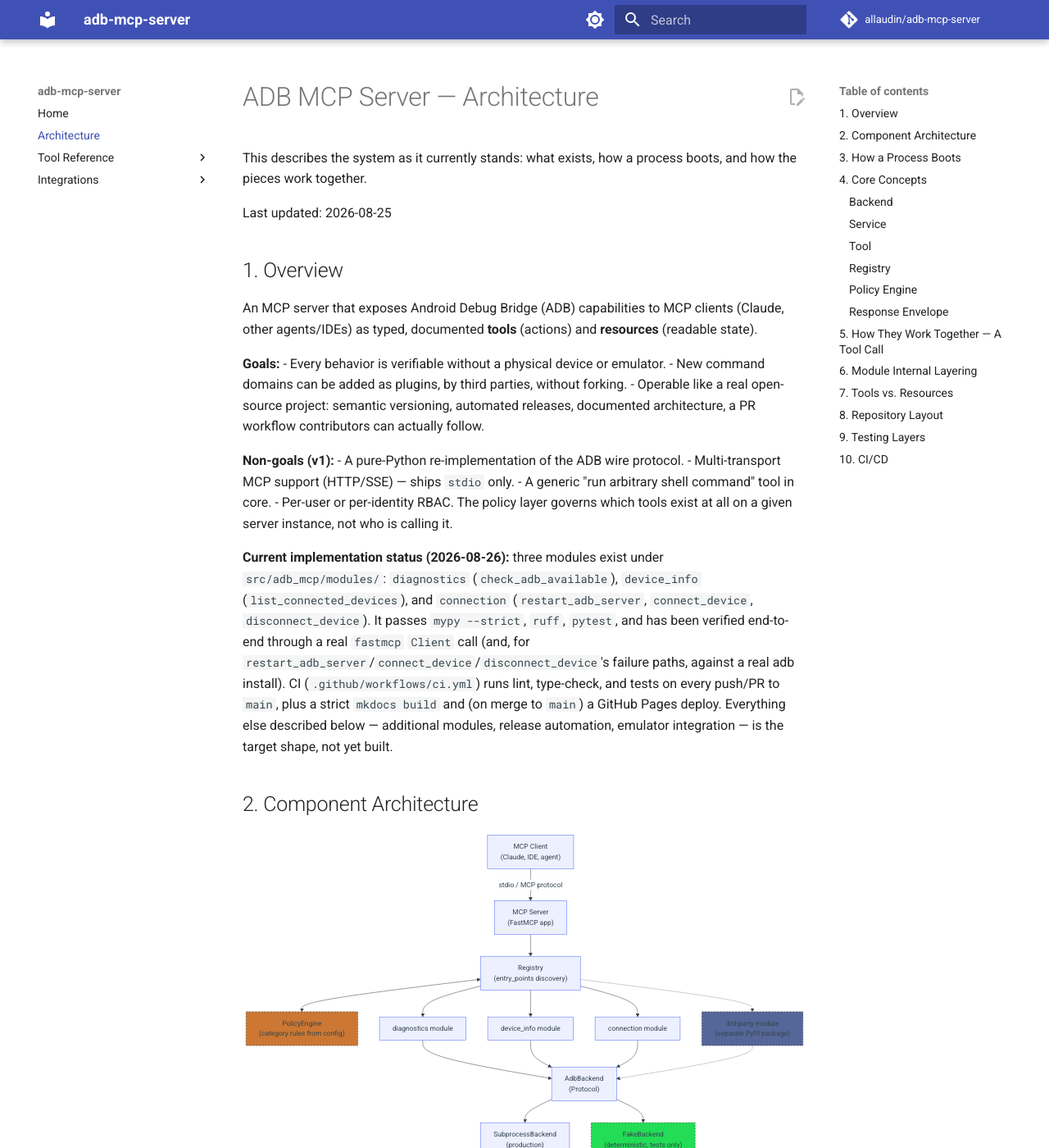
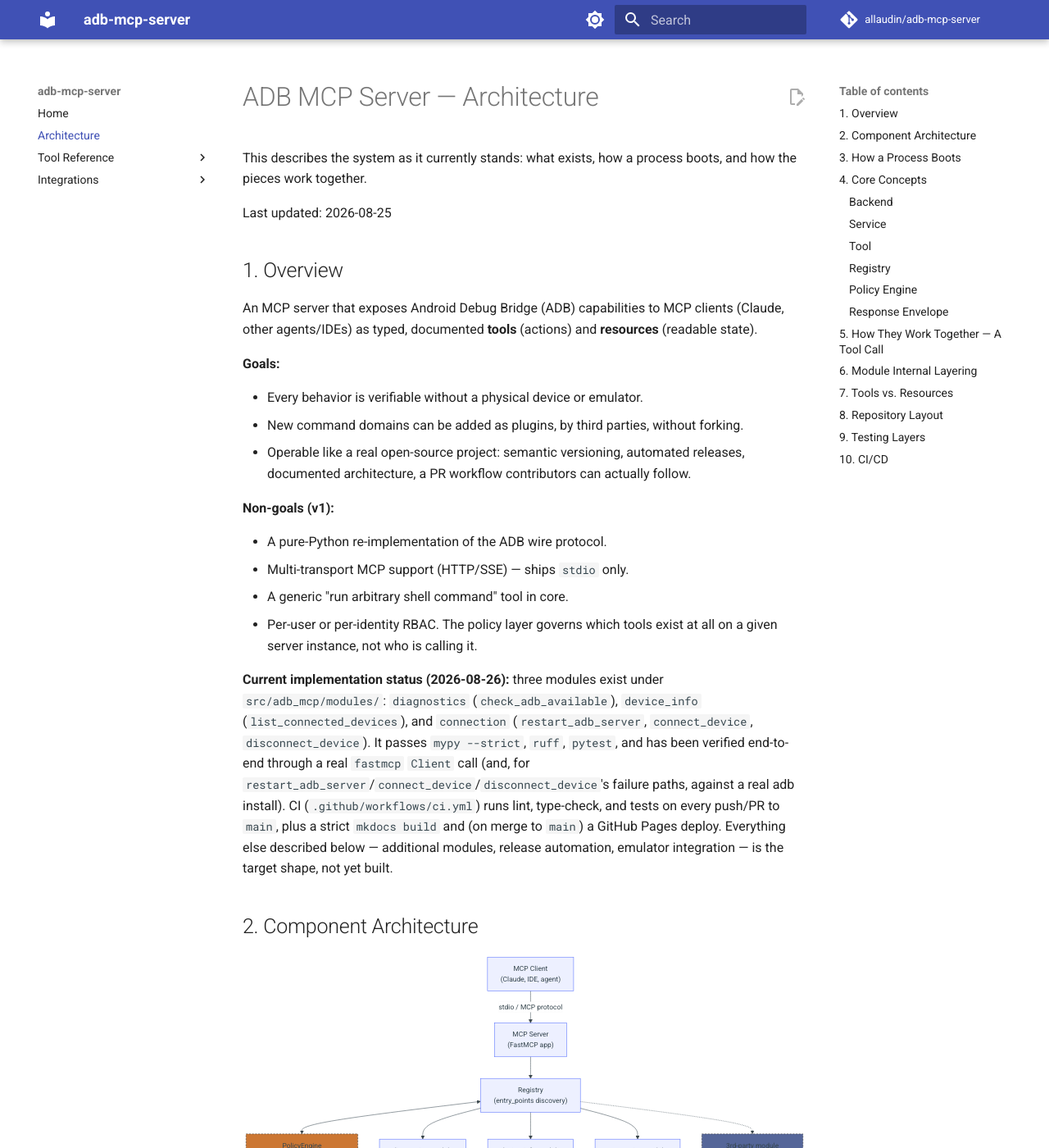
Before and after one commit to allaudin/adb-automation-mcp, an MkDocs documentation site: the page built from docs/ARCHITECTURE.md, in a window 1280 px wide and 1400 px high. Shown: the whole window at 82% size. Built offline with MkDocs 1.6.1 and Material for MkDocs 9.7.7, drawn with Linux system fonts in a browser that asks for light colours; comment, search, counter and statistics services are not loaded; some of the changed lines change nothing that is shown; some of the changed text lies outside the part shown.

Commit message:
fix: mermaid diagrams too small, no way to zoom
Material renders mermaid into a closed shadow root, unreachable from
page CSS/JS by design. docs/assets/extra.js forces it open, removes
the artificial max-width, and adds click-to-zoom (Esc to close).

Also: 3 spots in ARCHITECTURE.md were missing the blank line
Python-Markdown requires before a list, rendering as run-on text
instead of bullets.

```diff
--- a/docs/ARCHITECTURE.md
+++ b/docs/ARCHITECTURE.md
@@ -12,12 +12,14 @@
 (readable state).
 
 **Goals:**
+
 - Every behavior is verifiable without a physical device or emulator.
 - New command domains can be added as plugins, by third parties, without forking.
 - Operable like a real open-source project: semantic versioning, automated releases,
   documented architecture, a PR workflow contributors can actually follow.
 
 **Non-goals (v1):**
+
 - A pure-Python re-implementation of the ADB wire protocol.
 - Multi-transport MCP support (HTTP/SSE) — ships `stdio` only.
 - A generic "run arbitrary shell command" tool in core.
@@ -181,6 +183,7 @@
 ### Registry
 
 The central wiring component (`registry.py`). It:
+
 - discovers module manifests via `entry_points`,
 - asks the `PolicyEngine` whether each declared tool is allowed, at registration time,
 - wraps allowed tools with the response-envelope translator,
--- /dev/null
+++ b/docs/assets/extra.css
@@ -0,0 +1,30 @@
+/* Mermaid diagrams render into a shadow root (see extra.js), so sizing/cursor
+   for the diagram itself is set from JS via inline style on the SVG — regular
+   CSS rules here can't cross into shadow DOM. This just covers the outer
+   light-DOM wrapper and the zoom overlay. */
+
+.mermaid {
+  overflow-x: auto;
+  cursor: zoom-in;
+}
+
+.mermaid-zoom-overlay {
+  position: fixed;
+  inset: 0;
+  z-index: 1000;
+  display: flex;
+  align-items: center;
+  justify-content: center;
+  padding: 2rem;
+  overflow: auto;
+  cursor: zoom-out;
+  background: color-mix(in srgb, var(--md-default-fg-color) 60%, transparent);
+}
+
+.mermaid-zoom-overlay svg {
+  max-width: none !important;
+  background: var(--md-default-bg-color);
+  border-radius: 0.2rem;
+  padding: 1rem;
+  box-shadow: var(--md-shadow-z3);
+}
--- /dev/null
+++ b/docs/assets/extra.js
@@ -0,0 +1,64 @@
+// Material for MkDocs renders each mermaid diagram into a CLOSED shadow root
+// (verified against its bundled JS: `r.attachShadow({mode:"closed"})`), so the
+// SVG is unreachable from page-level CSS/JS by design — including this
+// script, unless shadow roots are forced open first. This patch must run
+// before Material's async mermaid render actually calls attachShadow(); since
+// it patches the prototype method itself (not a one-time DOM query), it's
+// safe regardless of <script> tag order relative to Material's own bundle.
+(function () {
+  var original = Element.prototype.attachShadow;
+  Element.prototype.attachShadow = function (init) {
+    return original.call(this, Object.assign({}, init, { mode: "open" }));
+  };
+})();
+
+// Click-to-zoom: opens a fullscreen overlay with the diagram at its natural
+// size. The diagram's own <div class="mermaid"> only gets inserted into the
+// page once its shadow root is already populated (Material populates the
+// shadow root, then replaces the placeholder <pre> with the div), so a single
+// MutationObserver on document.body is enough to catch it.
+(function () {
+  function svgFor(mermaidDiv) {
+    return mermaidDiv.shadowRoot ? mermaidDiv.shadowRoot.querySelector("svg") : null;
+  }
+
+  function openOverlay(svg) {
+    var overlay = document.createElement("div");
+    overlay.className = "mermaid-zoom-overlay";
+    overlay.appendChild(svg.cloneNode(true));
+
+    function close() {
+      overlay.remove();
+      document.removeEventListener("keydown", onKeydown);
+    }
+    function onKeydown(event) {
+      if (event.key === "Escape") close();
+    }
+
+    overlay.addEventListener("click", close);
+    document.addEventListener("keydown", onKeydown);
+    document.body.appendChild(overlay);
+  }
+
+  function bind(div) {
+    if (div.dataset.zoomBound) return;
+    var svg = svgFor(div);
+    if (!svg) return; // not rendered yet — next scan will retry
+    div.dataset.zoomBound = "true";
+    svg.style.maxWidth = "none";
+    div.addEventListener("click", function () {
+      var current = svgFor(div);
+      if (current) openOverlay(current);
+    });
+  }
+
+  function scan() {
+    document.querySelectorAll(".mermaid").forEach(bind);
+  }
+
+  scan();
+  new MutationObserver(scan).observe(document.body, {
+    childList: true,
+    subtree: true,
+  });
+})();
--- a/mkdocs.yml
+++ b/mkdocs.yml
@@ -11,6 +11,11 @@
 # Internal-only file, not part of the public site.
 exclude_docs: |
   ADR.md
+
+extra_css:
+  - assets/extra.css
+extra_javascript:
+  - assets/extra.js
 
 nav:
   - Home: index.md
```
